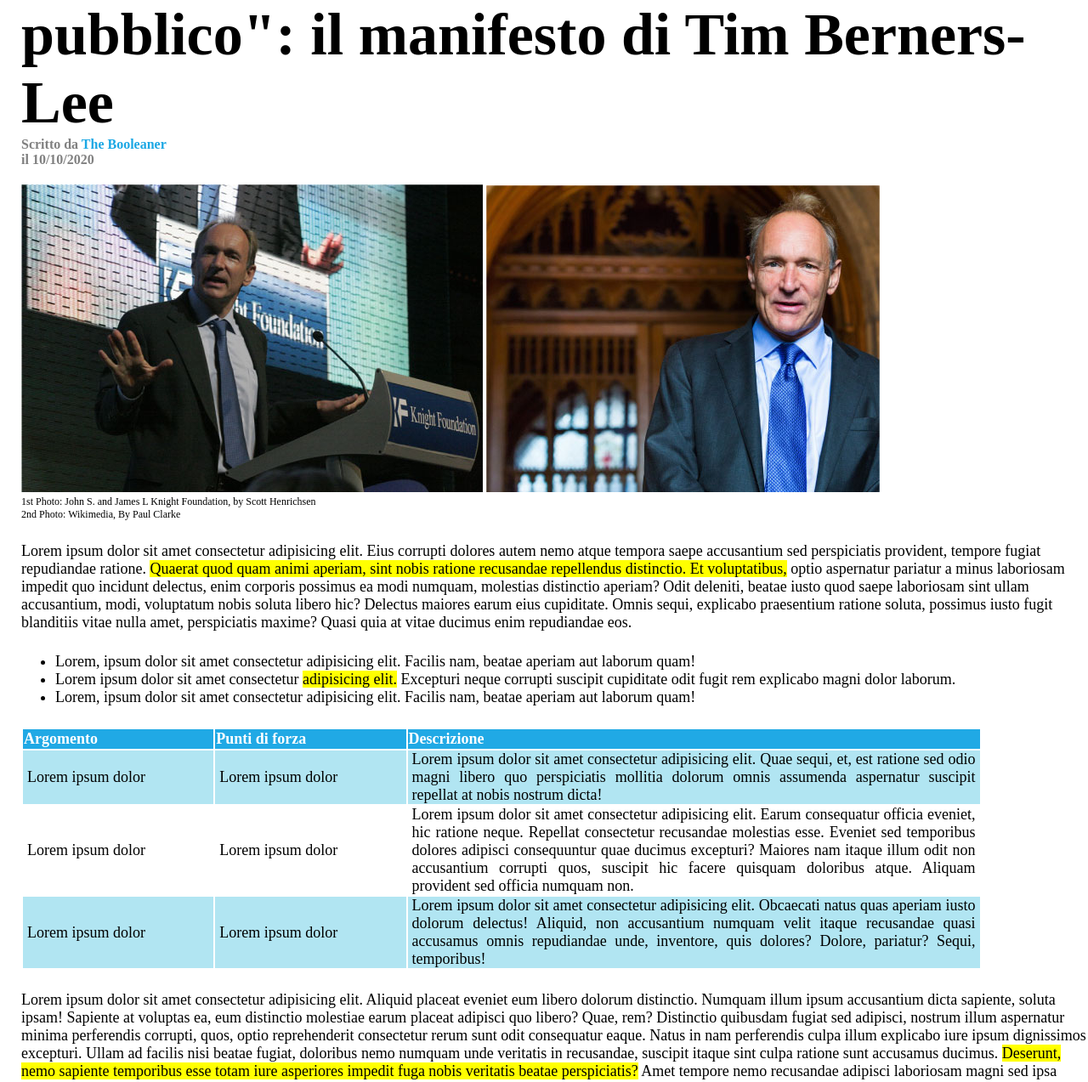
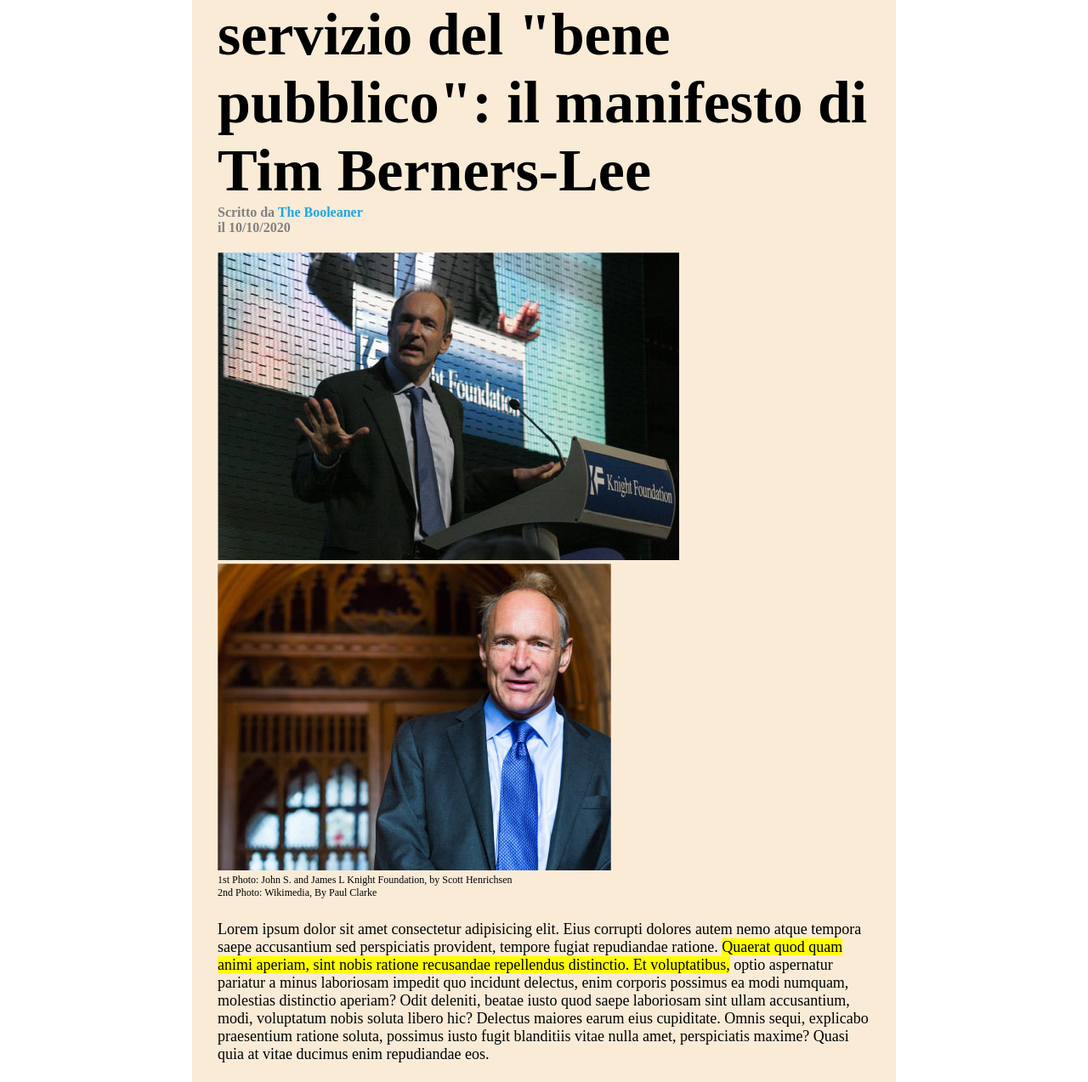
Before and after one commit to MarcoMazzilli/html-css-booleaner, a plain HTML site: page index.html in a window 1280 px wide. Shown: the part 229-1502 px from the top of the page at 85% size. Drawn offline with Linux system fonts and the light colour scheme.

Commit message:
[New] New CSS style "bonus exercise"

```diff
--- /dev/null
+++ b/css/style-bonus.css
@@ -0,0 +1,104 @@
+*{
+  margin: 0;
+}
+main, footer {
+  width: 60%;
+  margin: auto;
+  background-color: antiquewhite;
+  padding: 0 30px;
+}
+
+.header {
+  height: 150px;
+  background-image: url(../img/pattern.png);
+  background-color: rgb(78, 160, 255)
+}
+
+.header img {
+  width: 250px;
+  padding: 75px 25px;
+}
+
+/*Finish header style*/
+
+/*Start title style*/
+
+.title h1 {
+  font-size: 70px;
+}
+
+.title p {
+  color:gray;
+  font-weight: 800;
+}
+
+.title p span  {
+  color: rgb(27, 167, 228);
+}
+
+.photo {
+  padding-top: 20px;
+}
+
+.photo p {
+ font-size: 12px;
+}
+
+/*Fisish title style*/
+
+/* Start article style */
+
+article {
+  padding-top: 25px;
+  font-size: 18px;
+}
+.highlighter {
+  background-color: yellow;
+}
+
+/*Start Table style */
+
+table {
+  width: 100%;
+  text-align: left;
+}
+
+thead {
+  background-color: rgb(32, 169, 229);
+  color: white;
+  font-weight: 800;
+}
+
+td {
+  text-align: justify;
+  padding: 0px 5px;
+}
+
+.cell-one, .cell-two {
+  width: 20%;
+}
+
+.cell-three {
+  width: 60%;
+}
+
+.row-one, .row-three {
+  background-color: rgb(177, 229, 242);
+}
+
+/*Finish Table style */
+
+/*Start Footer style*/
+
+
+
+footer div span {
+  color: lightslategray;
+  font-size: large;
+  font-weight: bolder;
+}
+footer img {
+  padding: 10px 10px;
+}
+
+/*Finish Footer style*/
--- a/index.html
+++ b/index.html
@@ -5,7 +5,7 @@
   <meta http-equiv="X-UA-Compatible" content="IE=edge">
   <meta name="viewport" content="width=device-width, initial-scale=1.0">
   <title>html-css-booleaner</title>
-  <link rel="stylesheet" href="css/style.css">
+  <link rel="stylesheet" href="css/style-bonus.css">
 </head>
 <body>
 
@@ -87,5 +87,6 @@
     </div>
   </div>
 </footer>
+
 </body>
 </html>
```
